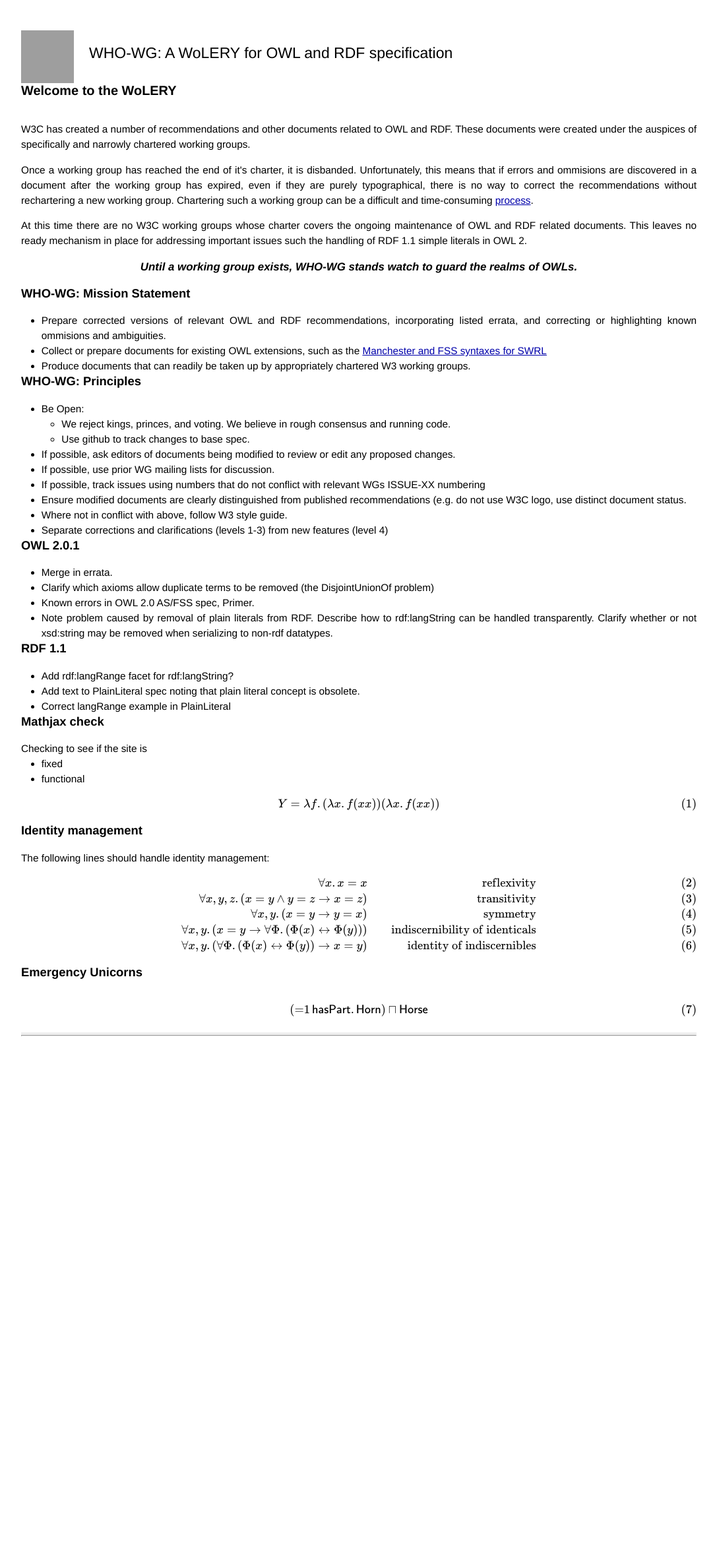
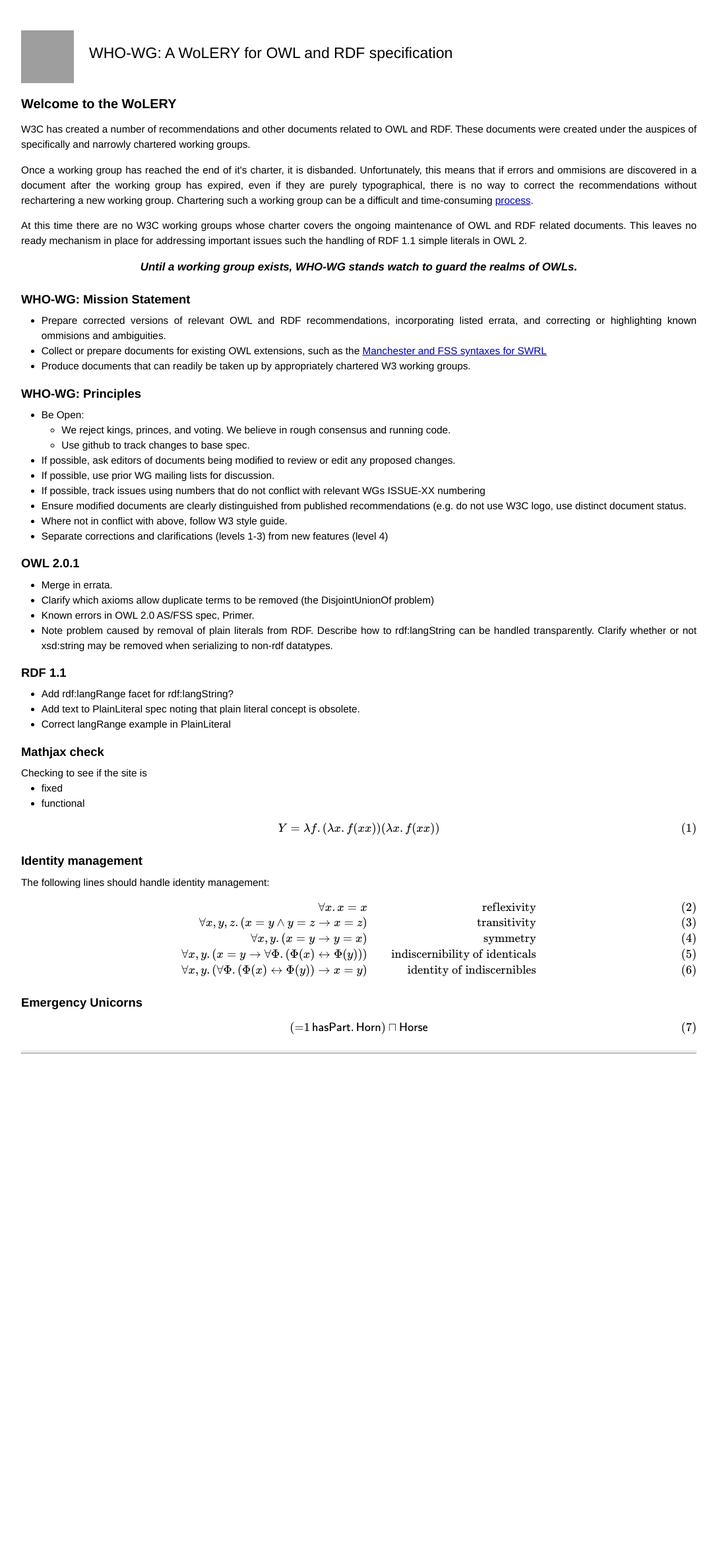
Before and after one commit to WHO-WG/WHO-WG.github.io, a Jekyll site: the page built from index.html, in a window 1280 px wide. Shown: the whole page at 66% size, without its empty margins (96-1183 px from the left). Built offline with Jekyll 4.4.1, drawn with Linux system fonts in a browser that asks for light colours; Markdown is read by kramdown in place of the engine named in the settings; formulas are drawn with MathJax 3; before the commit the page ends 2337 px from its top, so only the background shows below that; grey boxes are pictures that could not be loaded.

Commit message:
front page changes

```diff
--- a/css/main.css
+++ b/css/main.css
@@ -21,9 +21,10 @@
 
 h1, h2, h3, h4, h5, h6 {
   font-size: 100%;
-//margin-top: 1em;
-padding-bottom: 1em;
-border-style-bottom: solid;}
+margin-top: 0.5em;
+padding-top: 0.5em;
+margin-bottom: 0.5em;
+border-style-bottom: ridge;}
 
 h1 {
     font-size: 130%; }
```
